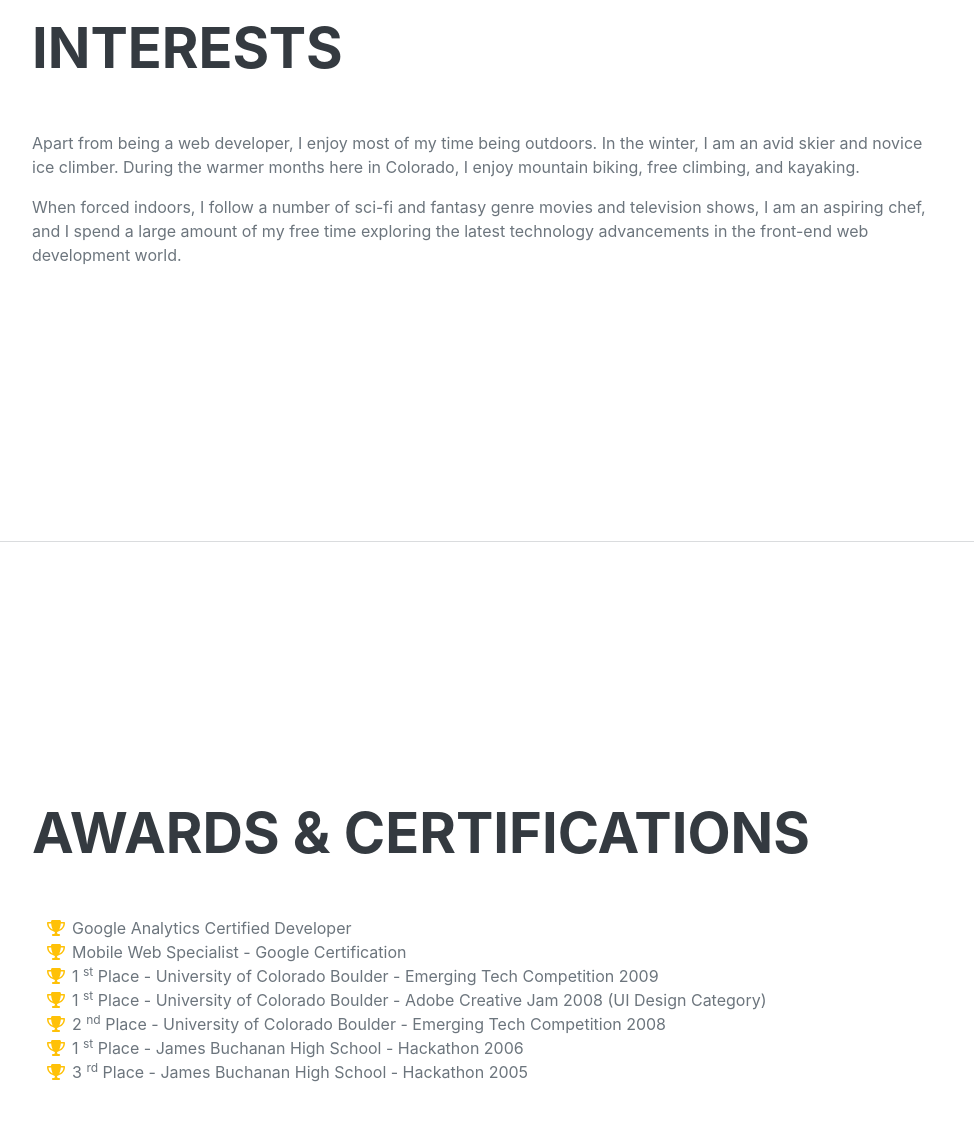
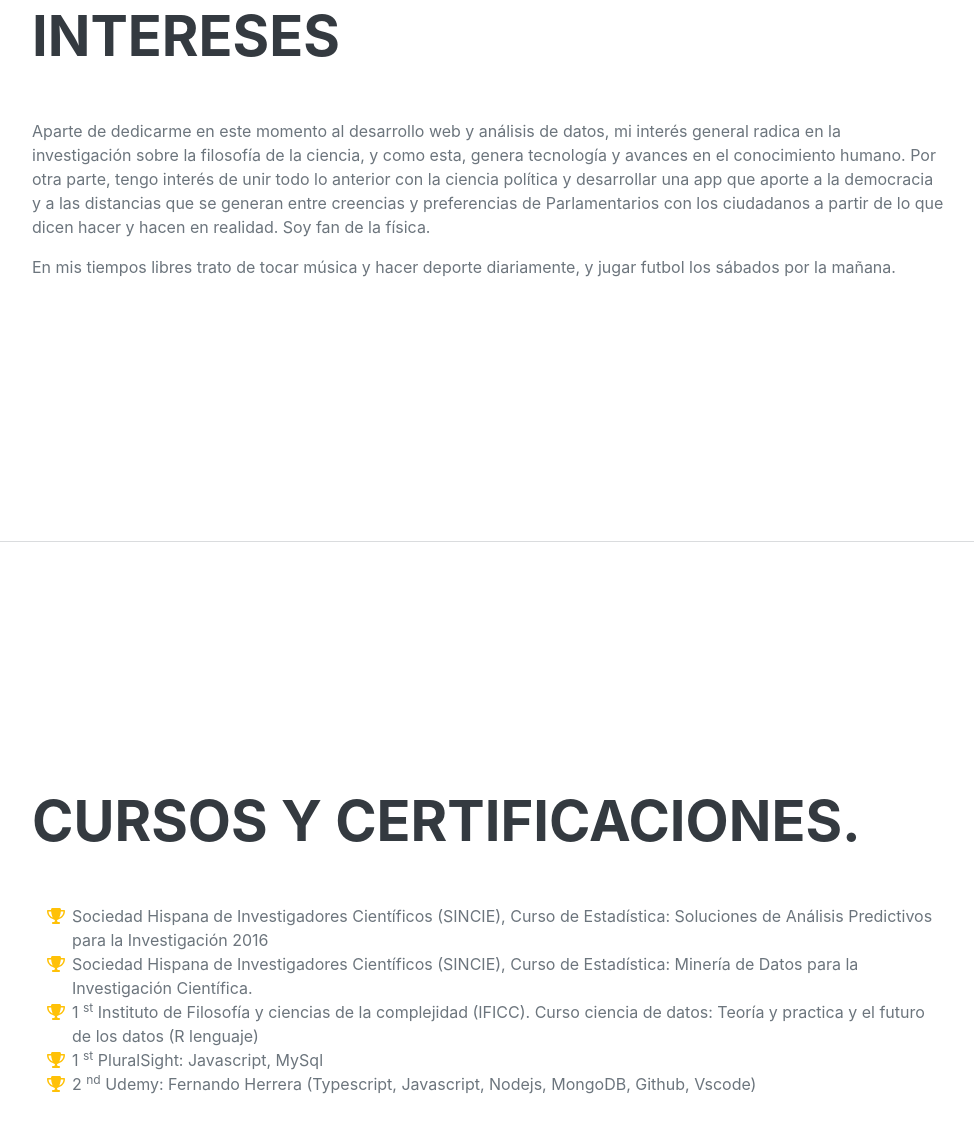
Before and after one commit to webson2020/webson2020.github.io, a plain HTML site: page docs/index.html in a window 1280 px wide. Shown: the part 4074-5207 px from the top of the page, without its empty margins (288-1262 px from the left). Drawn offline with nearby package versions, Linux system fonts and the light colour scheme; a web font is replaced by a local one.

Commit message:
add interest and courses

```diff
--- a/docs/index.html
+++ b/docs/index.html
@@ -167,7 +167,11 @@
                         </li>
                         <li>
                             <span class="fa-li"><i class="fas fa-check"></i></span>
-                            Coordinación y gestión del equip.o desarrollo.
+                            Coordinación y gestión del equipo desarrollo.
+                        </li>
+                        <li>
+                            <span class="fa-li"><i class="fas fa-check"></i></span>
+                            Enfoque de investigación: Modelación de sistemas complejos.
                         </li>
                     </ul>
                 </div>
@@ -176,54 +180,42 @@
             <!-- Interests-->
             <section class="resume-section" id="interests">
                 <div class="resume-section-content">
-                    <h2 class="mb-5">Interests</h2>
-                    <p>Apart from being a web developer, I enjoy most of my time being outdoors. In the winter, I am an avid skier and novice ice climber. During the warmer months here in Colorado, I enjoy mountain biking, free climbing, and kayaking.</p>
-                    <p class="mb-0">When forced indoors, I follow a number of sci-fi and fantasy genre movies and television shows, I am an aspiring chef, and I spend a large amount of my free time exploring the latest technology advancements in the front-end web development world.</p>
+                    <h2 class="mb-5">Intereses</h2>
+                    <p>Aparte de dedicarme en este momento al desarrollo web y análisis de datos, mi interés general radica en la investigación sobre la filosofía de la ciencia, y como esta, genera tecnología y avances en el conocimiento humano. Por otra parte, tengo interés de unir todo lo anterior con la ciencia política y desarrollar una app que aporte a la democracia y a las distancias que se generan entre creencias y preferencias de Parlamentarios con los ciudadanos a partir de lo que dicen hacer y hacen en realidad. Soy fan de la física.</p>
+                    <p class="mb-0">En mis tiempos libres trato de tocar música y hacer deporte diariamente, y jugar futbol los sábados por la mañana.</p>
                 </div>
             </section>
             <hr class="m-0" />
             <!-- Awards-->
             <section class="resume-section" id="awards">
                 <div class="resume-section-content">
-                    <h2 class="mb-5">Awards & Certifications</h2>
+                    <h2 class="mb-5">Cursos y Certificaciones.</h2>
                     <ul class="fa-ul mb-0">
                         <li>
                             <span class="fa-li"><i class="fas fa-trophy text-warning"></i></span>
-                            Google Analytics Certified Developer
+                            Sociedad Hispana de Investigadores Científicos (SINCIE), Curso de Estadística: Soluciones de Análisis Predictivos para la Investigación 2016
                         </li>
                         <li>
                             <span class="fa-li"><i class="fas fa-trophy text-warning"></i></span>
-                            Mobile Web Specialist - Google Certification
+                            Sociedad Hispana de Investigadores Científicos (SINCIE), Curso de Estadística: Minería de Datos para la Investigación Científica.
                         </li>
                         <li>
                             <span class="fa-li"><i class="fas fa-trophy text-warning"></i></span>
                             1
                             <sup>st</sup>
-                            Place - University of Colorado Boulder - Emerging Tech Competition 2009
+                            Instituto de Filosofía y ciencias de la complejidad (IFICC). Curso ciencia de datos: Teoría y practica y el futuro de los datos (R lenguaje)
                         </li>
                         <li>
                             <span class="fa-li"><i class="fas fa-trophy text-warning"></i></span>
                             1
                             <sup>st</sup>
-                            Place - University of Colorado Boulder - Adobe Creative Jam 2008 (UI Design Category)
+                            PluralSight: Javascript, MySql
                         </li>
                         <li>
                             <span class="fa-li"><i class="fas fa-trophy text-warning"></i></span>
                             2
                             <sup>nd</sup>
-                            Place - University of Colorado Boulder - Emerging Tech Competition 2008
-                        </li>
-                        <li>
-                            <span class="fa-li"><i class="fas fa-trophy text-warning"></i></span>
-                            1
-                            <sup>st</sup>
-                            Place - James Buchanan High School - Hackathon 2006
-                        </li>
-                        <li>
-                            <span class="fa-li"><i class="fas fa-trophy text-warning"></i></span>
-                            3
-                            <sup>rd</sup>
-                            Place - James Buchanan High School - Hackathon 2005
+                            Udemy: Fernando Herrera (Typescript, Javascript, Nodejs,  MongoDB, Github, Vscode)
                         </li>
                     </ul>
                 </div>
```
